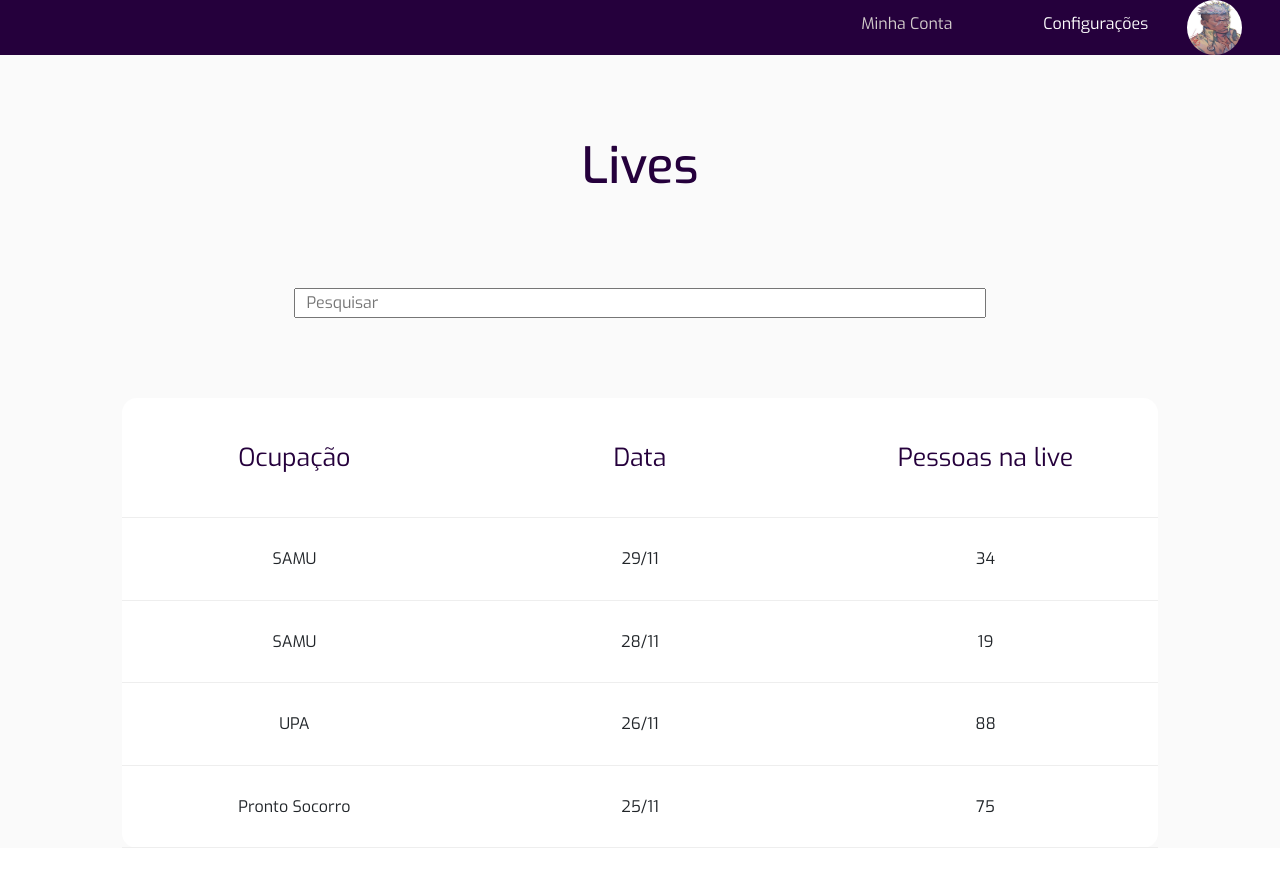
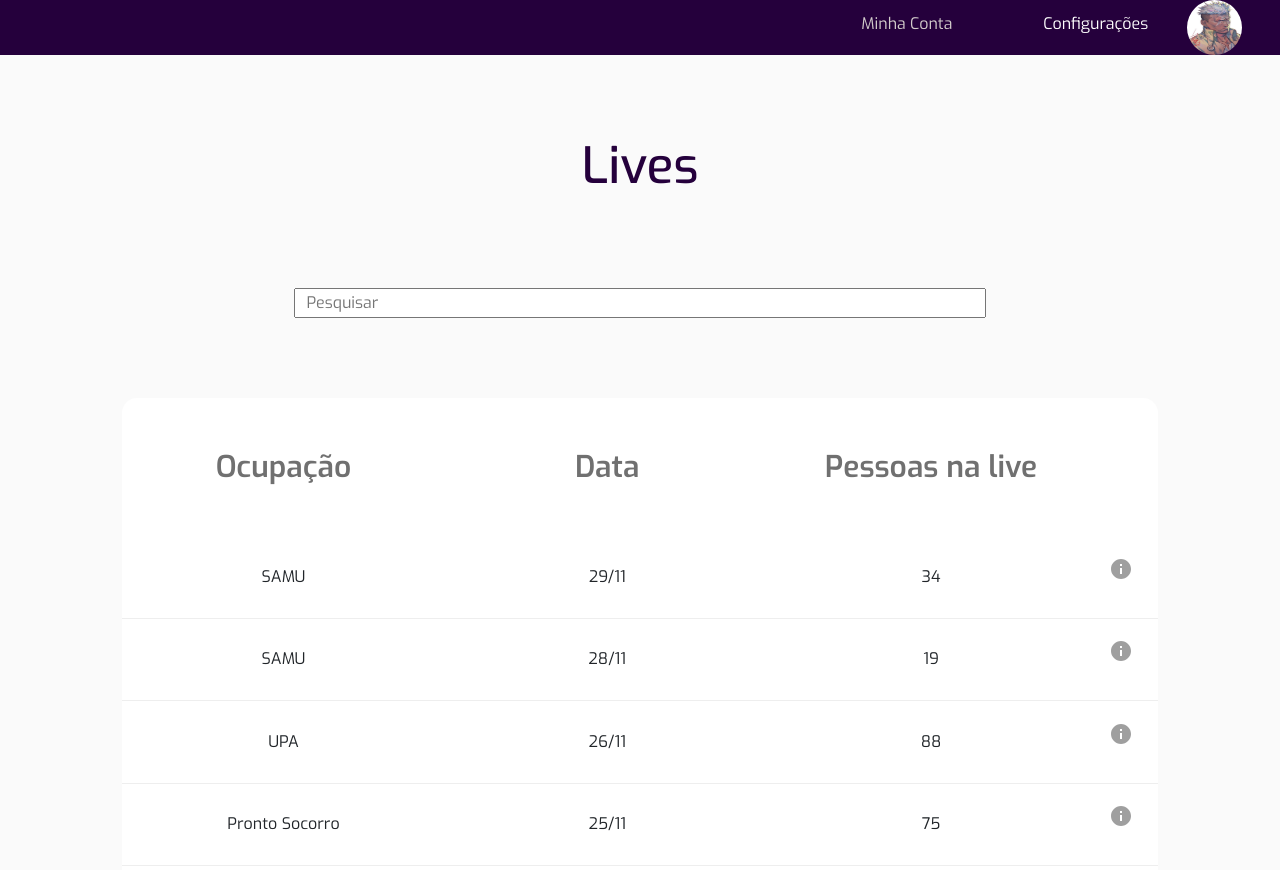
Before and after one commit to cpejr/aula-diego-front, a React (Create React App) app: page /infolive in a window 1280 px wide. Shown: the top 870 px of the page. Before the commit the page ends 848 px from the top, so only its background shows below. Built offline with nearby package versions, Linux system fonts and the light colour scheme.

Commit message:
Info finish

```diff
--- a/src/Components/Board/Board.css
+++ b/src/Components/Board/Board.css
@@ -10,13 +10,47 @@
     width: 90%;
     box-shadow: 5px;
     border-radius: 15px;
+    padding-bottom: 2%;
+}
+
+.tableTitle {
+    min-height: "15vh";
+    flex-grow: 1;
+    flex-basis: 0;
+}
+
+.tableTitle p {
+    border-width: "0px";
+    font-size: "25px";
+    color: "#25003c";
+}
+
+.tableTitleButton {
+    visibility: hidden;
+    margin: 0%;
+    padding: 2%;
+    min-height: 10vh;
+    width: min-content;
+    border-bottom: thin groove;
+    border-width: thin;
 }
 
 .tableCell {
+    flex-grow: 1;
+    flex-basis: 0;
     margin: 0%;
     padding: 2%;
     min-height: 10vh;
-    width: 33.33%;
+    width: max-content;
+    border-bottom: thin groove;
+    border-width: thin;
+}
+
+.tableButton {
+    margin: 0%;
+    padding: 2%;
+    min-height: 10vh;
+    width: min-content;
     border-bottom: thin groove;
     border-width: thin;
 }
@@ -29,15 +63,13 @@
     -webkit-transform: translateY(-50%);
     transform: translateY(-50%);
     font-size: "25px";
-    color:"#25003c"
+    color: "#25003c"
 }
-
 
 @media (max-width: 600px) {
     .BoardContainer {
         width: 100%;
     }
-
     .LinhaBoard p {
         width: 100%;
     }
--- a/src/Components/Board/Board.js
+++ b/src/Components/Board/Board.js
@@ -14,7 +14,28 @@ const Line = ({ values, button }) => {
                     </div>
                 )
             })}
-            {renderButton && <div className="tableCell">
+            {renderButton && <div className="tableButton">
+                    {button}
+                </div>
+            }
+        </div>
+    )
+}
+
+const Labels = ({ values, button }) => {
+
+    const renderButton = (button !== undefined ? true : false)
+
+    return (
+        <div className='LinhaBoard'>
+            {values.map(item => {
+                return (
+                    <div className="tableTitle">
+                        <p>{item}</p>
+                    </div>
+                )
+            })}
+            {renderButton && <div className="tableTitleButton">
                     {button}
                 </div>
             }
@@ -39,15 +60,7 @@ const Board = ({ search, data, labels, button }) => {
 
     return (
         <div className="BoardContainer">
-            <div className="LinhaBoard">
-                {labels.map(column => {
-                    return (
-                        <div className="tableCell" style={{ minHeight: "15vh" }}>
-                            <p style={{ borderWidth: "0px", fontSize: "25px", color: "#25003c" }}>{column}</p>
-                        </div>
-                    )
-                })}
-            </div>
+            <Labels key={0} values={labels} button={button} />
             {Lista}
         </div>
     )
--- a/src/Pages/Infolive/Infolive.css
+++ b/src/Pages/Infolive/Infolive.css
@@ -0,0 +1,44 @@
+.pageRoot {
+    width: 100%;
+    background-color: #fafafa;
+    padding-bottom: 10%;
+}
+
+.pageBody{
+    width: 100%;
+    align-items: center;
+}
+
+.pageContent {
+    display: flex;
+    flex-direction: column;
+    justify-content: center;
+    align-items: center;
+    width: 90%;
+    margin: auto;
+}
+
+.pageContent h1{
+    margin-top: 7%;
+    margin-bottom: 8%;
+    color: #25003c;
+    font-size: 50px;
+}
+
+.pageContent input {
+    min-width: 60%;
+    max-width: 90%;
+    padding-left: 10px;
+}
+
+@media (max-width: 600px) {
+    .listContainer h1 {
+        text-align: center;
+    }
+}
+
+.infoLive {
+    margin-right: 20%;
+    color: #9F9F9F;
+    float: right;
+}
--- a/src/Pages/Infolive/Infolive.js
+++ b/src/Pages/Infolive/Infolive.js
@@ -7,45 +7,17 @@ import { useHistory } from "react-router-dom";
 import Board from "../../Components/Board/Board"
 import DATA from "./data"
 
-function LinhaListaTurmas(props) {
-
-  const [pin, setPin] = useState(true);
-
-  function removeLine(id) {
-    setPin(!pin)
-
-  }
-
-  return (
-
-    pin ?
-      <div className="LinhaListaTurmas">
-        <p>{props.ocupacao}</p>
-        <p>{props.data}</p>
-        <p style={{ marginLeft: 90 }} >{props.qntd}</p>
-        <div className="LinhaListaTurmasIcons">
-          <InfoIcon
-            style={{ marginRight: 20, fontSize: 40, color: "#9F9F9F" }}
-            onClick={props.redirect}
-          />
-
-        </div>
-      </div>
-
-      :
-      <div></div>
-  );
-}
-
 export default function Infolive() {
 
   let history = useHistory()
+  const [search, setSearch] = useState("");
+
   function redirect() {
     let path = '/listalive'
     history.push(path);
   }
 
-  const [search, setSearch] = useState("");
+  const button = <InfoIcon className="infoLive" onClick={() => {redirect()}}/>
 
   return (
     <div className="pageRoot">
@@ -54,8 +26,8 @@ export default function Infolive() {
         <Header />
         <div className="pageContent">
           <h1>Lives</h1>
-                  <input placeholder="Pesquisar" onChange={e => setSearch(e.target.value)}/>
-                  <Board search={search} data={DATA} labels={["Ocupação", "Data", "Pessoas na live"]} />
+          <input placeholder="Pesquisar" onChange={e => setSearch(e.target.value)} />
+          <Board search={search} data={DATA} labels={["Ocupação", "Data", "Pessoas na live"]} button={button} />
         </div>
       </div>
     </div>
```
Lines whose indentation alone changed are shown as unchanged.
